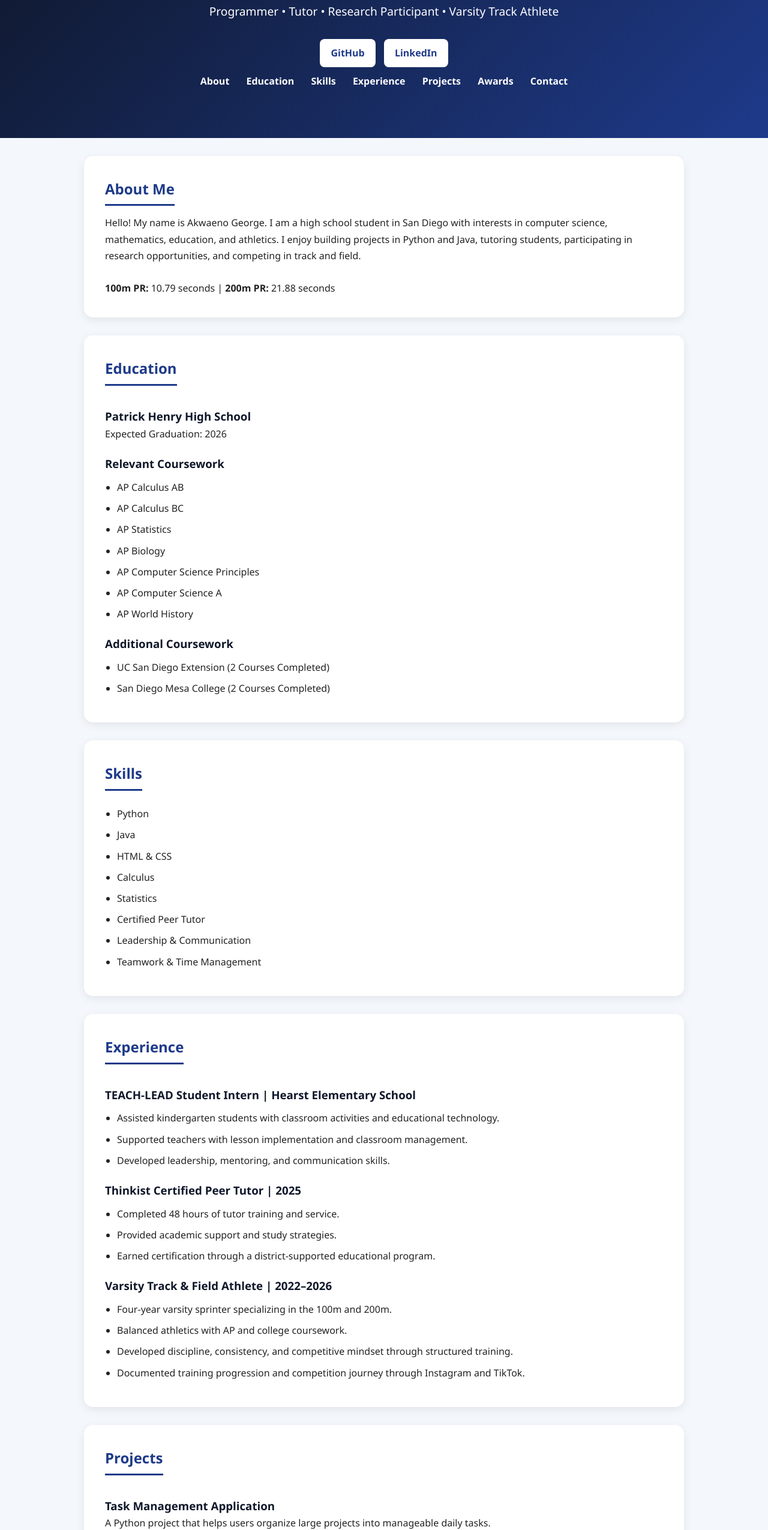
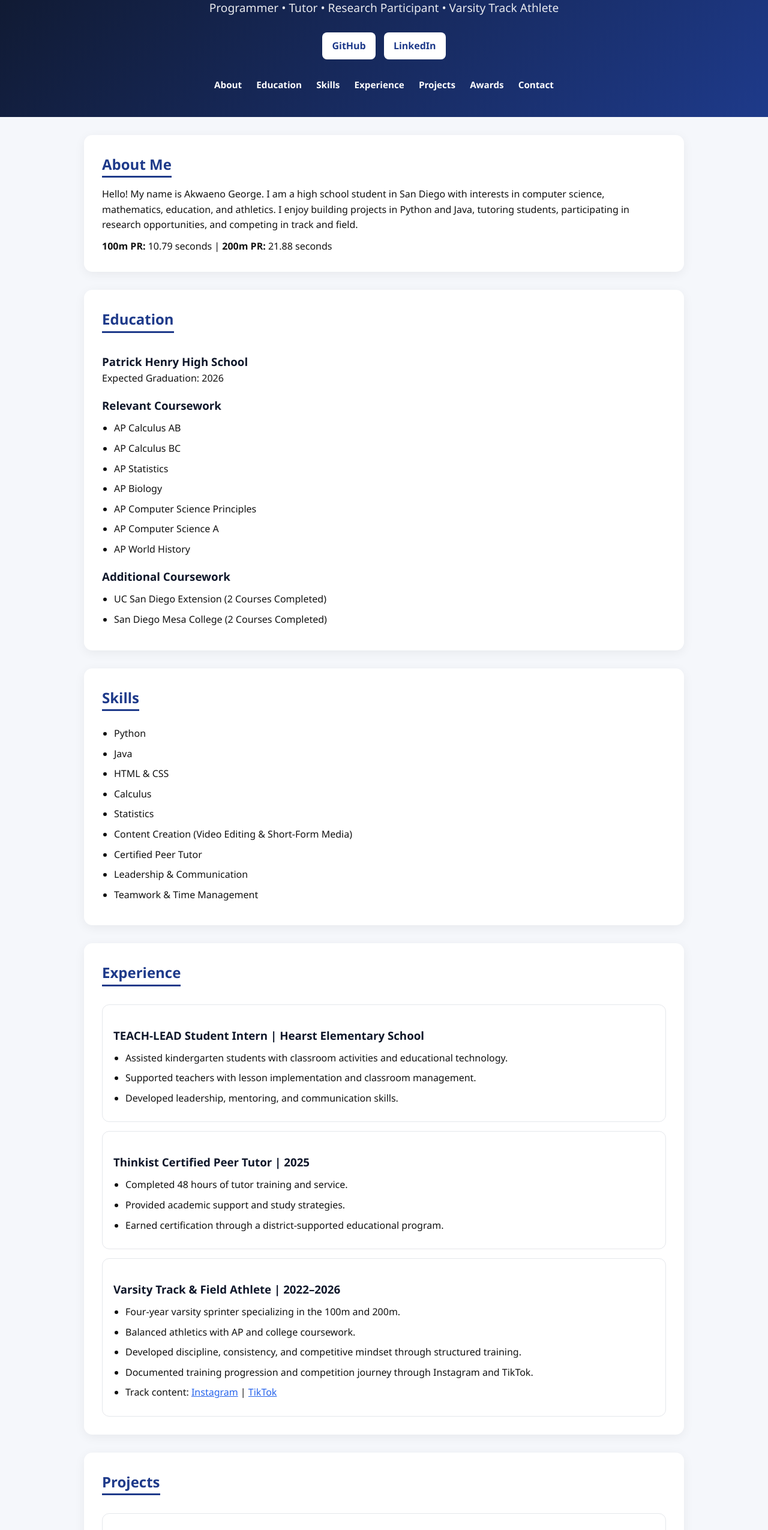
Before and after one commit to Akwaen/akwaenn.github.io, a plain HTML site: page index.html in a window 1280 px wide. Shown: the part 169-2719 px from the top of the page at 60% size. Drawn offline with Linux system fonts and the light colour scheme.

Commit message:
Revise index.html for better layout and styling
Updated portfolio layout and styles for improved readability and aesthetics.

```diff
--- a/index.html
+++ b/index.html
@@ -12,69 +12,94 @@
             box-sizing: border-box;
         }
 
-        body {
-            font-family: "Segoe UI", Arial, sans-serif;
-            background-color: #f4f7fb;
-            color: #222;
-            line-height: 1.7;
-        }
-
         html {
             scroll-behavior: smooth;
         }
 
+        body {
+            font-family: "Segoe UI", Arial, sans-serif;
+            background: #f5f7fb;
+            color: #111;
+            line-height: 1.6;
+        }
+
+        /* HEADER */
         header {
             background: linear-gradient(135deg, #0f172a, #1e3a8a);
             color: white;
+            padding: 80px 20px 40px;
             text-align: center;
-            padding: 80px 20px;
         }
 
         header h1 {
             font-size: 3rem;
-            margin-bottom: 10px;
         }
 
         header p {
+            margin-top: 10px;
             font-size: 1.2rem;
-            margin-bottom: 20px;
+            opacity: 0.9;
+        }
+
+        .btns {
+            margin-top: 20px;
+        }
+
+        .btn {
+            display: inline-block;
+            margin: 5px;
+            padding: 10px 16px;
+            border-radius: 8px;
+            background: white;
+            color: #1e3a8a;
+            text-decoration: none;
+            font-weight: bold;
+        }
+
+        .btn:hover {
+            background: #dbeafe;
+        }
+
+        nav {
+            margin-top: 25px;
         }
 
         nav a {
             color: white;
+            margin: 0 10px;
             text-decoration: none;
-            margin: 0 12px;
-            font-weight: bold;
+            font-weight: 600;
+            font-size: 0.95rem;
         }
 
         nav a:hover {
             color: #93c5fd;
         }
 
+        /* LAYOUT */
         section {
             max-width: 1000px;
             margin: 30px auto;
             background: white;
-            padding: 35px;
-            border-radius: 15px;
-            box-shadow: 0 4px 15px rgba(0,0,0,0.08);
+            padding: 30px;
+            border-radius: 14px;
+            box-shadow: 0 4px 18px rgba(0,0,0,0.06);
         }
 
         h2 {
             color: #1e3a8a;
-            margin-bottom: 15px;
             border-bottom: 3px solid #1e3a8a;
             display: inline-block;
-            padding-bottom: 5px;
+            margin-bottom: 15px;
         }
 
         h3 {
-            margin-top: 20px;
+            margin-top: 18px;
             color: #0f172a;
         }
 
         ul {
-            padding-left: 20px;
+            margin-left: 20px;
             margin-top: 10px;
         }
 
@@ -84,36 +109,35 @@
 
         a {
             color: #2563eb;
-            text-decoration: none;
         }
 
         a:hover {
             text-decoration: underline;
         }
 
-        .button {
-            display: inline-block;
-            background: white;
-            color: #1e3a8a;
-            padding: 10px 18px;
-            border-radius: 8px;
-            margin: 10px 5px;
-            font-weight: bold;
-            text-decoration: none;
+        /* CARDS */
+        .card {
+            border: 1px solid #e5e7eb;
+            padding: 18px;
+            border-radius: 12px;
+            margin-top: 15px;
+            transition: 0.2s;
         }
 
-        .button:hover {
-            background: #dbeafe;
+        .card:hover {
+            transform: translateY(-3px);
+            box-shadow: 0 8px 20px rgba(0,0,0,0.08);
         }
 
         footer {
+            text-align: center;
+            padding: 25px;
             background: #0f172a;
             color: white;
-            text-align: center;
-            padding: 20px;
             margin-top: 40px;
         }
 
+        /* MOBILE */
         @media (max-width: 768px) {
             header h1 {
                 font-size: 2rem;
@@ -121,11 +145,7 @@
 
             nav a {
                 display: block;
-                margin: 8px 0;
-            }
-
-            section {
-                margin: 15px;
+                margin: 6px 0;
             }
         }
     </style>
@@ -137,8 +157,10 @@
     <h1>Akwaeno George</h1>
     <p>Programmer • Tutor • Research Participant • Varsity Track Athlete</p>
 
-    <a class="button" href="https://github.com/Akwaen" target="_blank">GitHub</a>
-    <a class="button" href="https://www.linkedin.com/in/akwaeno-george-5b42b7377" target="_blank">LinkedIn</a>
+    <div class="btns">
+        <a class="btn" href="https://github.com/Akwaen" target="_blank">GitHub</a>
+        <a class="btn" href="https://www.linkedin.com/in/akwaeno-george-5b42b7377" target="_blank">LinkedIn</a>
+    </div>
 
     <nav>
         <a href="#about">About</a>
@@ -153,14 +175,11 @@
 
 <section id="about">
     <h2>About Me</h2>
-
     <p>
         Hello! My name is Akwaeno George. I am a high school student in San Diego with interests in computer science, mathematics, education, and athletics. I enjoy building projects in Python and Java, tutoring students, participating in research opportunities, and competing in track and field.
     </p>
 
-    <br>
-
-    <p>
+    <p style="margin-top:10px;">
         <strong>100m PR:</strong> 10.79 seconds |
         <strong>200m PR:</strong> 21.88 seconds
     </p>
@@ -192,13 +211,13 @@
 
 <section id="skills">
     <h2>Skills</h2>
-
     <ul>
         <li>Python</li>
         <li>Java</li>
         <li>HTML & CSS</li>
         <li>Calculus</li>
         <li>Statistics</li>
+        <li>Content Creation (Video Editing & Short-Form Media)</li>
         <li>Certified Peer Tutor</li>
         <li>Leadership & Communication</li>
         <li>Teamwork & Time Management</li>
@@ -208,44 +227,58 @@
 <section id="experience">
     <h2>Experience</h2>
 
+    <div class="card">
         <h3>TEACH-LEAD Student Intern | Hearst Elementary School</h3>
         <ul>
             <li>Assisted kindergarten students with classroom activities and educational technology.</li>
             <li>Supported teachers with lesson implementation and classroom management.</li>
             <li>Developed leadership, mentoring, and communication skills.</li>
         </ul>
+    </div>
 
+    <div class="card">
         <h3>Thinkist Certified Peer Tutor | 2025</h3>
         <ul>
             <li>Completed 48 hours of tutor training and service.</li>
             <li>Provided academic support and study strategies.</li>
             <li>Earned certification through a district-supported educational program.</li>
         </ul>
+    </div>
 
+    <div class="card">
         <h3>Varsity Track & Field Athlete | 2022–2026</h3>
         <ul>
             <li>Four-year varsity sprinter specializing in the 100m and 200m.</li>
             <li>Balanced athletics with AP and college coursework.</li>
             <li>Developed discipline, consistency, and competitive mindset through structured training.</li>
             <li>Documented training progression and competition journey through Instagram and TikTok.</li>
+            <li>
+                Track content:
+                <a href="https://www.instagram.com/akwaenog/" target="_blank">Instagram</a> |
+                <a href="https://www.tiktok.com/@akwaeno" target="_blank">TikTok</a>
+            </li>
         </ul>
+    </div>
 </section>
 
 <section id="projects">
     <h2>Projects</h2>
 
+    <div class="card">
         <h3>Task Management Application</h3>
-    <p>A Python project that helps users organize large projects into manageable daily tasks.</p>
+        <p>Python project that helps users organize large projects into manageable daily tasks.</p>
         <a href="https://github.com/Akwaen/Project" target="_blank">View Project</a>
+    </div>
 
+    <div class="card">
         <h3>Track & Field Training Assistant</h3>
-    <p>A Python application designed to help athletes track workouts and performance goals.</p>
+        <p>Python application designed to help athletes track workouts and performance goals.</p>
         <a href="https://codehs.com/sandbox/id/python-3-Jwxf9F" target="_blank">View Project</a>
+    </div>
 </section>
 
 <section id="awards">
     <h2>Awards & Honors</h2>
-
     <ul>
         <li>Patrick Henry High School Track Athlete of the Year (2025)</li>
         <li>MileSplit San Diego All-City All-Junior Boys Team (2025)</li>
@@ -273,10 +306,16 @@
         GitHub:
         <a href="https://github.com/Akwaen" target="_blank">github.com/Akwaen</a>
     </p>
+
+    <p>
+        Social:
+        <a href="https://www.instagram.com/akwaenog/" target="_blank">Instagram</a> |
+        <a href="https://www.tiktok.com/@akwaeno" target="_blank">TikTok</a>
+    </p>
 </section>
 
 <footer>
-    <p>&copy; 2026 Akwaeno George. All Rights Reserved.</p>
+    <p>© 2026 Akwaeno George. All Rights Reserved.</p>
 </footer>
 
 </body>
```
Lines whose indentation alone changed are shown as unchanged.
